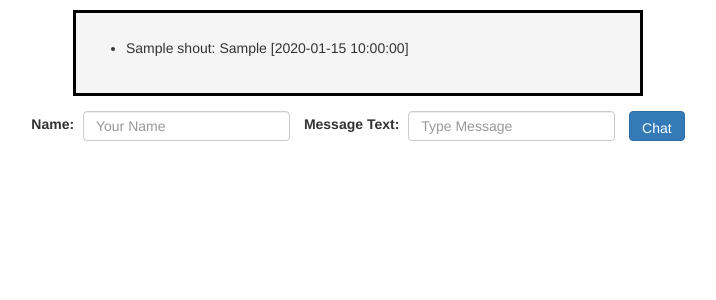
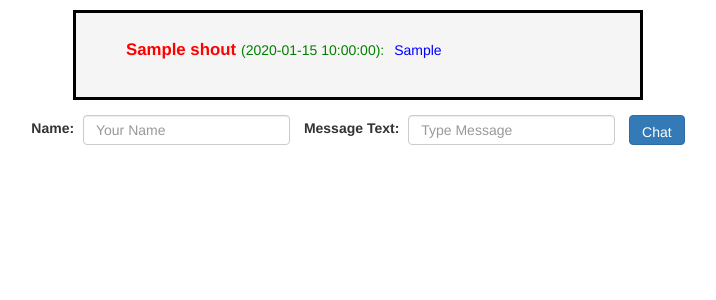
Before and after one commit to Serviox19/Ajax-PHP-Chat, a PHP site: page / in a window 1280 px wide. Shown: the part 60-360 px from the top of the page, without its empty margins (282-998 px from the left). Run offline with PHP 8.4, Linux system fonts and the light colour scheme; tables that the repository leaves empty or names only in its code hold one stand-in row (values such as "Sample post"); some libraries are stand-ins or nearby versions.

Commit message:
more styling

```diff
--- a/css/style.css
+++ b/css/style.css
@@ -15,6 +15,29 @@ header h1 {
   max-height: 350px;
   overflow: auto;
   border: 3px solid black;
+}
+
+#chats li {
+  list-style: none;
+  width: auto;
+  margin: auto;
+}
+
+#chats #chatName {
+  color: red;
+  font-size: 1.2em;
+  font-weight: bold;
+  padding-right: 5px;
+}
+
+#chats #chatMessage {
+  color: blue;
+
+}
+
+#chats #chatDate {
+  color: green;
+  padding-right: 6px;
 }
 
 #newChat {
--- a/index.php
+++ b/index.php
@@ -23,8 +23,8 @@
       <div id="chats">
         <ul>
           <?php while ($row = mysqli_fetch_assoc($chats)) : ?>
-          <li><?php echo $row['name']; ?>: <?php echo $row['shout']; ?> [<?php echo $row['date']; ?>]</li>
-        <?php endwhile; ?>
+            <li><span id="chatName"><?php echo $row['name'] ?></span><span id="chatDate">(<?php echo $row['date']; ?>):</span> <span id="chatMessage"><?php echo $row['shout']; ?></span></li>
+          <?php endwhile; ?>
         </ul>
       </div>
       <div id="newChat">
```
